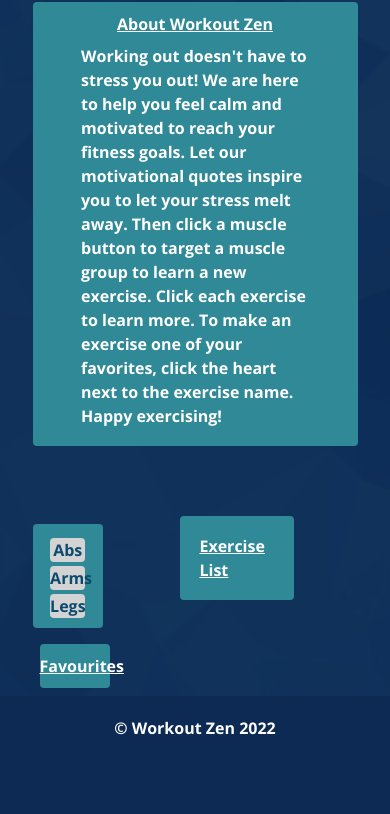
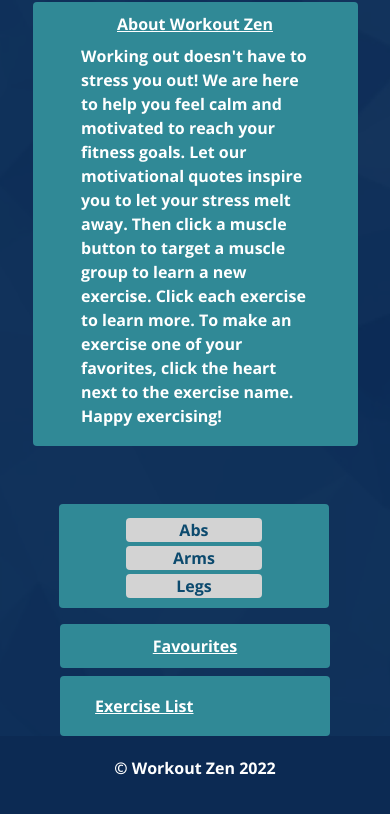
Before and after one commit to colinale/Workout-Zen, a plain HTML site: page index.html in a window 390 px wide. Shown: the part 226-1040 px from the top of the page. Drawn offline with nearby package versions, Linux system fonts and the light colour scheme; no server answers.

Commit message:
made media query for screens smaller than 640px for exercises.html, started to fix favorites local storage

```diff
--- a/assets/css/style.css
+++ b/assets/css/style.css
@@ -92,3 +92,30 @@ main {
   background: lightgray;
 }
 /*Main End*/
+
+/* Media Queries */
+@media screen and (max-width: 1024px) {
+  .search-exercise-div {
+    padding-top: 50px;
+  }
+}
+
+@media screen and (max-width: 640px){
+ .search-exercise-div {
+   flex-direction: column;
+   width: 100%;
+ }
+
+.buttons-div{
+  width: 100%;
+}
+
+.results {
+  width: 83%;
+}
+
+#exercise-buttons{
+  margin-left: 8%;
+}
+}
+/* Media Queries End */
--- a/assets/js/workout.js
+++ b/assets/js/workout.js
@@ -49,7 +49,6 @@ var exerciseListAbs = function () {
           absExerciseLiEl.setAttribute("class", "exerciseList");
           absExerciseLiEl.addEventListener("click", function (evt) {
             var exerciseName = evt.target.innerHTML;
-            //console.log(exerciseName);
               localStorage.setItem("exercises", exerciseName);
           });
           exerciseListUlEl.appendChild(absExerciseLiEl);
@@ -102,7 +101,6 @@ var exerciseListArms = function () {
   });
 };
 
-
 //this function fetches the exercises from the exercise api for legs and displays the exercises
 var exerciseListLegs = function () {
   var exerciseApi = "https://wger.de/api/v2/exercise/?language=2&limit=200";
@@ -147,12 +145,13 @@ var exerciseListLegs = function () {
 
 //jQuery on click to target each heart and save exercise name to favorites
 $("body").on("click", ".heart-btn", function (e) {
-  //console.log(e.target.parentNode.previousElementSibling.textContent);
+  var exerciseFavoritesArray = JSON.parse(window.localStorage.getItem("exerciseFavoritesArray")) || [];
   var exerciseFav = e.target.parentNode.previousElementSibling.textContent;
-  console.log(exerciseFav);
-  localStorage.setItem("favourited", exerciseFav);
-  console.log(localStorage);
-  displayFavourites();
+  if(!exerciseFavoritesArray.includes(exerciseFav)){
+   exerciseFavoritesArray.push(exerciseFav);
+  };
+  localStorage.setItem("favourited", JSON.stringify(exerciseFavoritesArray));
+  // displayFavourites();
 });
 
 //function for displaying favourite list
@@ -163,15 +162,11 @@ var displayFavourites = function () {
 
   var favInfoDiv = document.createElement("div");
   favInfoDiv.innerHTML = savedFavourites;
-  favInfoDiv.setAttribute("class", "text-white ml-2.5")
-  favListEl.appendChild(favInfoDiv);
-
+  favInfoDiv.setAttribute("class", "text-white ml-2.5");
   //making sure that there aren't duplicates
-  // if (savedFavourites) {
-  //   return;
-  // }
+     favListEl.appendChild(favInfoDiv);
 
   //clear favourites div function
 };
 
-displayFavourites();
+// displayFavourites();
```
Also changed, not shown: exercises.html (+1 -1 lines).
